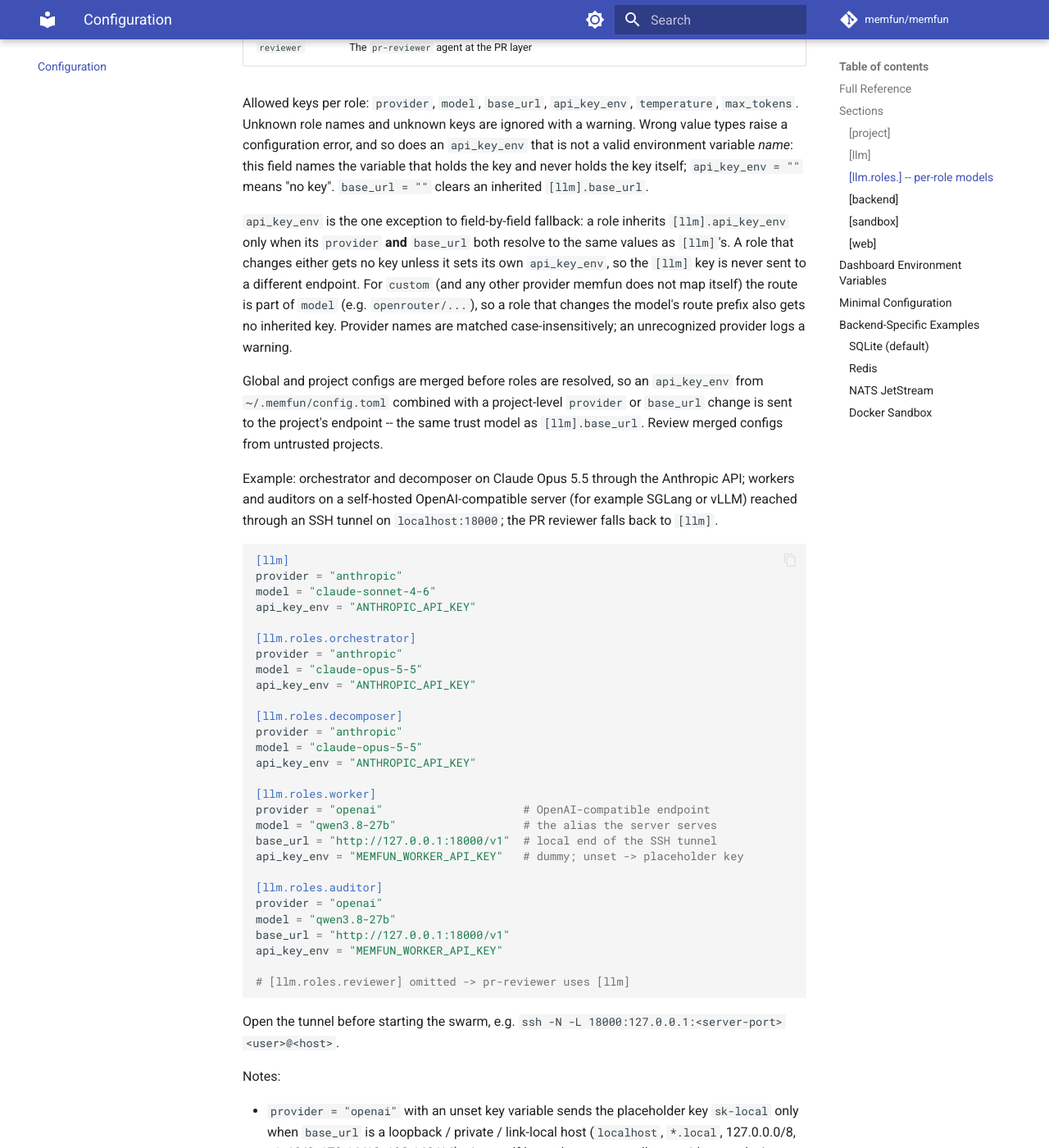
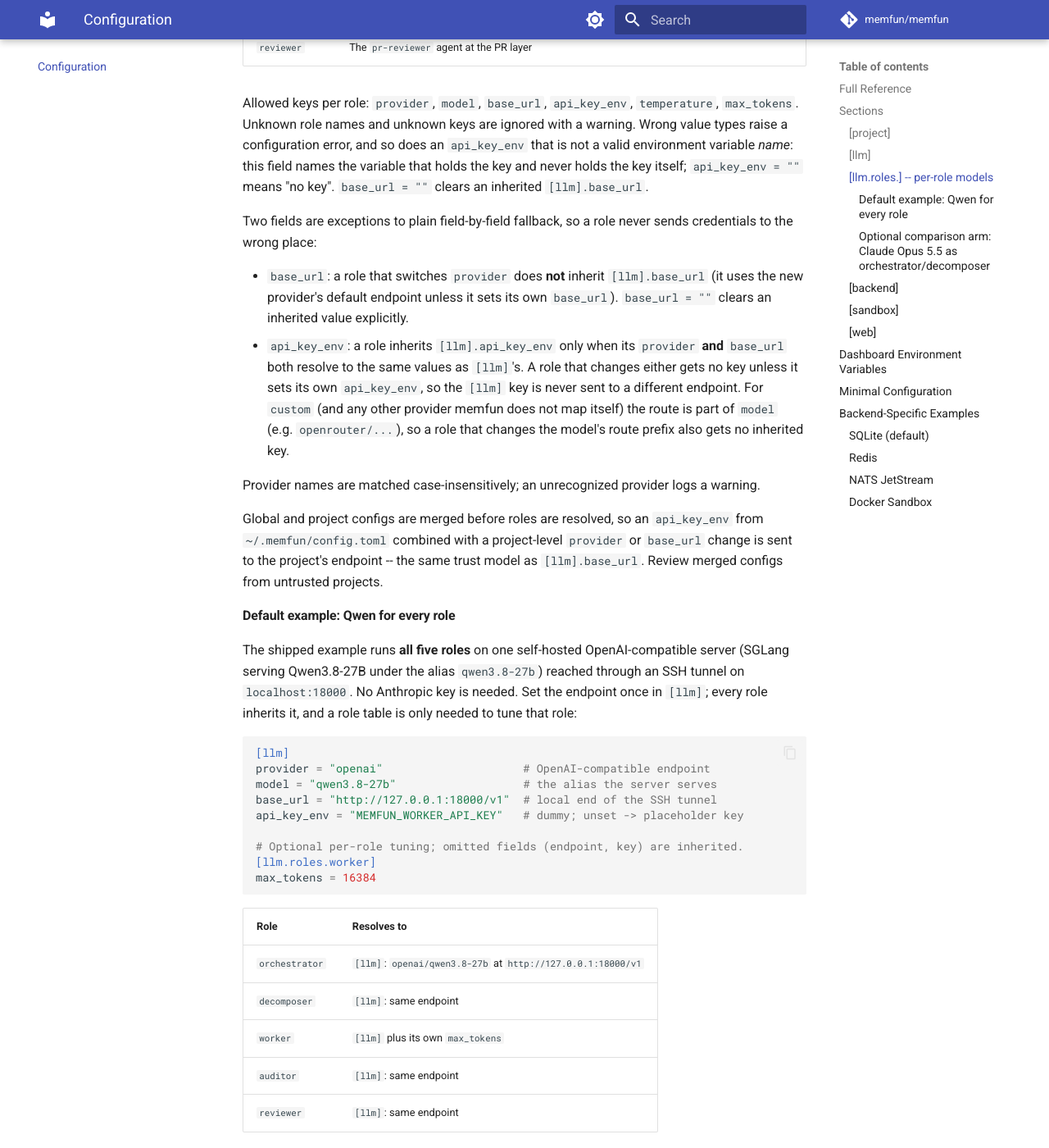
Before and after one commit to indoor47/memfun, an MkDocs documentation site: the page built from docs/configuration.md, in a window 1280 px wide and 1400 px high, scrolled down 2593 px. Shown: the whole window at 82% size. Built offline with MkDocs 1.6.1 and Material for MkDocs 9.7.7, drawn with Linux system fonts in a browser that asks for light colours; comment, search, counter and statistics services are not loaded; some of the changed text lies outside the part shown.

Commit message:
fix(telemetry): report the calling LM's model; ship Qwen-everywhere example
llm.call model now prefers the LM's configured id (history "model" /
instance.model) over the provider-echoed response_model. Under DSPy 3.4
the recorded response is re-normalized (DummyEngine hardcodes "dummy")
and real OpenAI-compatible servers echo their served name or weights
path, so the old order reported "dummy" / "/models/..." instead of
e.g. openai/qwen3.8-27b. Test fakes no longer rely on the deprecated
forward() hook; new tests drive a real dspy.LM through a stubbed lm15
transport (no network, DSPy cache disabled).

A role that switches provider no longer inherits [llm].base_url, so an
anthropic role over an openai tunnel [llm] does not send its key to the
tunnel. Docs and memfun.toml now ship Qwen3.8-27B on one SGLang endpoint
for all roles, with Claude Opus 5.5 as an optional comparison arm.

Co-Authored-By: Claude Sonnet 5.5 <noreply@anthropic.com>
Claude-Session: https://claude.ai/code/session_013N6RtqifrL7aeLUAcSLKJh

````diff
--- a/docs/configuration.md
+++ b/docs/configuration.md
@@ -104,15 +104,23 @@ this field names the variable that holds the key and never holds the key
 itself; `api_key_env = ""` means "no key". `base_url = ""` clears an
 inherited `[llm].base_url`.
 
-`api_key_env` is the one exception to field-by-field fallback: a role
-inherits `[llm].api_key_env` only when its `provider` **and** `base_url`
-both resolve to the same values as `[llm]`'s. A role that changes either
-gets no key unless it sets its own `api_key_env`, so the `[llm]` key is
-never sent to a different endpoint. For `custom` (and any other provider
-memfun does not map itself) the route is part of `model` (e.g.
-`openrouter/...`), so a role that changes the model's route prefix also
-gets no inherited key. Provider names are matched case-insensitively;
-an unrecognized provider logs a warning.
+Two fields are exceptions to plain field-by-field fallback, so a role
+never sends credentials to the wrong place:
+
+- `base_url`: a role that switches `provider` does **not** inherit
+  `[llm].base_url` (it uses the new provider's default endpoint unless it
+  sets its own `base_url`). `base_url = ""` clears an inherited value
+  explicitly.
+- `api_key_env`: a role inherits `[llm].api_key_env` only when its
+  `provider` **and** `base_url` both resolve to the same values as
+  `[llm]`'s. A role that changes either gets no key unless it sets its own
+  `api_key_env`, so the `[llm]` key is never sent to a different endpoint.
+  For `custom` (and any other provider memfun does not map itself) the
+  route is part of `model` (e.g. `openrouter/...`), so a role that changes
+  the model's route prefix also gets no inherited key.
+
+Provider names are matched case-insensitively; an unrecognized provider
+logs a warning.
 
 Global and project configs are merged before roles are resolved, so an
 `api_key_env` from `~/.memfun/config.toml` combined with a project-level
@@ -120,17 +128,46 @@ Global and project configs are merged before roles are resolved, so an
 same trust model as `[llm].base_url`. Review merged configs from untrusted
 projects.
 
-Example: orchestrator and decomposer on Claude Opus 5.5 through the
-Anthropic API; workers and auditors on a self-hosted OpenAI-compatible
-server (for example SGLang or vLLM) reached through an SSH tunnel on
-`localhost:18000`; the PR reviewer falls back to `[llm]`.
+#### Default example: Qwen for every role
+
+The shipped example runs **all five roles** on one self-hosted
+OpenAI-compatible server (SGLang serving Qwen3.8-27B under the alias
+`qwen3.8-27b`) reached through an SSH tunnel on `localhost:18000`. No
+Anthropic key is needed. Set the endpoint once in `[llm]`; every role
+inherits it, and a role table is only needed to tune that role:
 
 ```toml
 [llm]
-provider = "anthropic"
-model = "claude-sonnet-4-6"
-api_key_env = "ANTHROPIC_API_KEY"
+provider = "openai"                     # OpenAI-compatible endpoint
+model = "qwen3.8-27b"                   # the alias the server serves
+base_url = "http://127.0.0.1:18000/v1"  # local end of the SSH tunnel
+api_key_env = "MEMFUN_WORKER_API_KEY"   # dummy; unset -> placeholder key
 
+# Optional per-role tuning; omitted fields (endpoint, key) are inherited.
+[llm.roles.worker]
+max_tokens = 16384
+```
+
+| Role | Resolves to |
+|------|-------------|
+| `orchestrator` | `[llm]`: `openai/qwen3.8-27b` at `http://127.0.0.1:18000/v1` |
+| `decomposer` | `[llm]`: same endpoint |
+| `worker` | `[llm]` plus its own `max_tokens` |
+| `auditor` | `[llm]`: same endpoint |
+| `reviewer` | `[llm]`: same endpoint |
+
+Open the tunnel before starting the swarm, e.g.
+`ssh -N -L 18000:127.0.0.1:<server-port> <user>@<host>`.
+
+#### Optional comparison arm: Claude Opus 5.5 as orchestrator/decomposer
+
+Not the default. To compare against a frontier planner, add these tables
+on top of the Qwen `[llm]` above; workers, auditors and the reviewer stay
+on Qwen. Each anthropic role sets its own `api_key_env` (it would not
+inherit `MEMFUN_WORKER_API_KEY` anyway, because the provider differs) and
+does not inherit the tunnel `base_url`:
+
+```toml
 [llm.roles.orchestrator]
 provider = "anthropic"
 model = "claude-opus-5-5"
@@ -140,24 +177,7 @@ api_key_env = "ANTHROPIC_API_KEY"
 provider = "anthropic"
 model = "claude-opus-5-5"
 api_key_env = "ANTHROPIC_API_KEY"
-
-[llm.roles.worker]
-provider = "openai"                     # OpenAI-compatible endpoint
-model = "qwen3.8-27b"                   # the alias the server serves
-base_url = "http://127.0.0.1:18000/v1"  # local end of the SSH tunnel
-api_key_env = "MEMFUN_WORKER_API_KEY"   # dummy; unset -> placeholder key
-
-[llm.roles.auditor]
-provider = "openai"
-model = "qwen3.8-27b"
-base_url = "http://127.0.0.1:18000/v1"
-api_key_env = "MEMFUN_WORKER_API_KEY"
-
-# [llm.roles.reviewer] omitted -> pr-reviewer uses [llm]
 ```
-
-Open the tunnel before starting the swarm, e.g.
-`ssh -N -L 18000:127.0.0.1:<server-port> <user>@<host>`.
 
 Notes:
 
@@ -172,16 +192,14 @@ Notes:
   model explicitly; a role without a table runs on `[llm]`, never on the
   model of an enclosing role (for example a worker dispatched by the
   orchestrator).
-- Field-by-field fallback means a role that switches `provider` still
-  inherits `[llm].base_url` unless it sets `base_url` (use `base_url = ""`
-  to clear it).
 - Chat requests answered outside a multi-agent workflow (direct answers,
   the single-agent and context-first paths) run as role `default` on
   `[llm]`.
 - Each role's model is bound per call with a task-local `dspy.context`, so
   concurrent agents running different roles do not interfere.
-- Every `llm.call` telemetry event carries `model` (the model id used) and
-  `role` (`default` when no role is bound).
+- Every `llm.call` telemetry event carries `model` (the configured model id
+  of the LM that made the call, e.g. `openai/qwen3.8-27b`, not the name the
+  server echoes back) and `role` (`default` when no role is bound).
 
 ### [backend]
 
````
Also changed, not shown: memfun.toml (+18 -17 lines), 3 other files.
